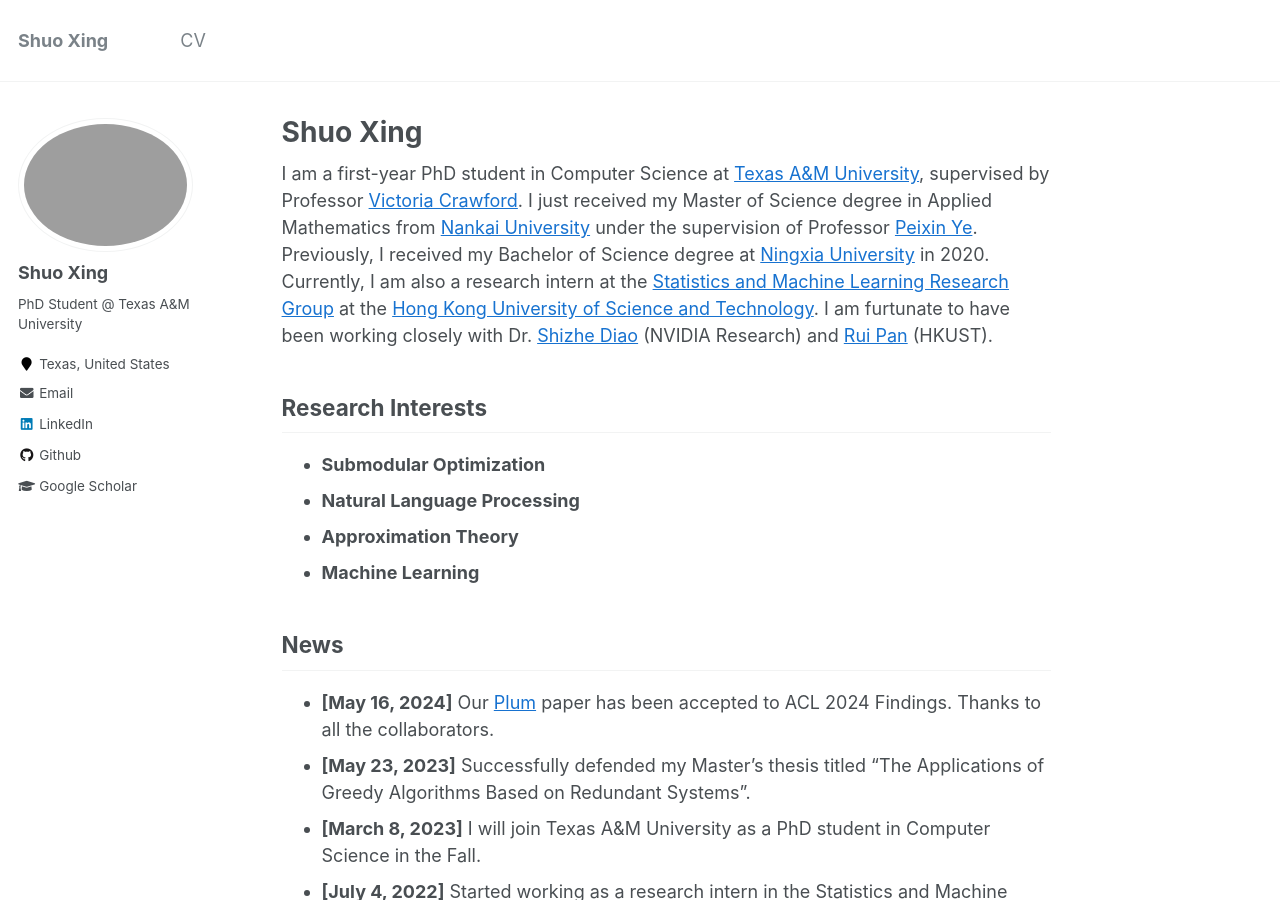
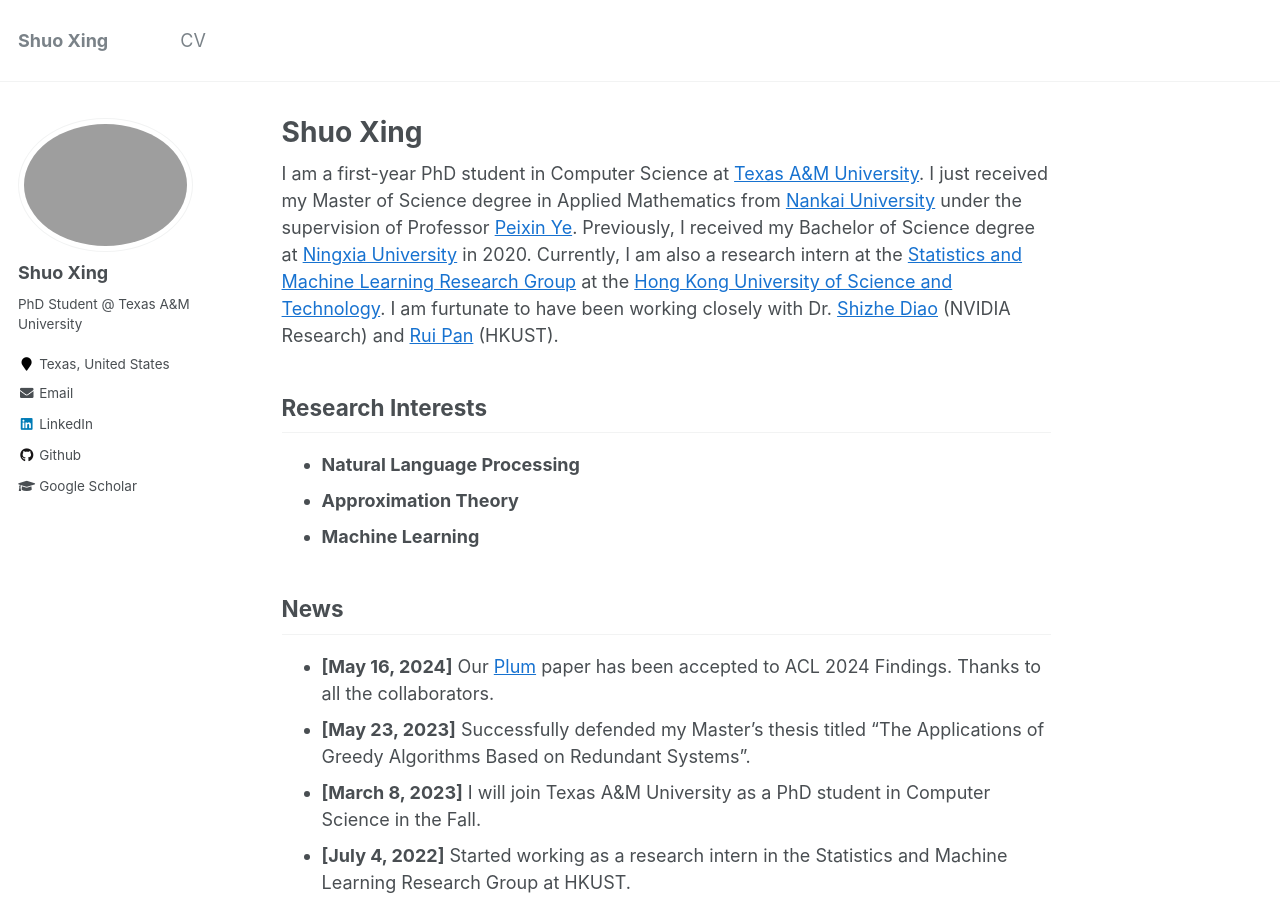
Before and after one commit to ShuoXing98/shuoxing98.github.io, a Jekyll site: the page built from _pages/about.md, in a window 1280 px wide and 900 px high. Built offline with Jekyll 4.4.1, drawn with Linux system fonts in a browser that asks for light colours; formulas are drawn with MathJax 3; comment, search, counter and statistics services are not loaded.

Commit message:
updated about

```diff
--- a/_pages/about.md
+++ b/_pages/about.md
@@ -7,7 +7,7 @@
   - /about/
   - /about.html
 ---
-I am a first-year PhD student in Computer Science at [Texas A&M University](https://www.tamu.edu/), supervised by Professor [Victoria Crawford](https://engineering.tamu.edu/cse/profiles/crawford-victoria.html). I just received my Master of Science degree in Applied Mathematics from [Nankai University](https://en.nankai.edu.cn/) under the supervision of Professor [Peixin Ye](http://en.math.nankai.edu.cn/2015/1112/c4059a32170/page.htm). Previously, I received my Bachelor of Science degree at [Ningxia University](http://www.nxu.edu.cn/) in 2020. Currently, I am also a research intern at the [Statistics and Machine Learning Research Group](https://statml.hkust.edu.hk/) at the [Hong Kong University of Science and Technology](https://hkust.edu.hk/). I am furtunate to have been working closely with Dr. [Shizhe Diao](https://shizhediao.github.io/) (NVIDIA Research) and [Rui Pan](https://github.com/research4pan) (HKUST).
+I am a first-year PhD student in Computer Science at [Texas A&M University](https://www.tamu.edu/). I just received my Master of Science degree in Applied Mathematics from [Nankai University](https://en.nankai.edu.cn/) under the supervision of Professor [Peixin Ye](http://en.math.nankai.edu.cn/2015/1112/c4059a32170/page.htm). Previously, I received my Bachelor of Science degree at [Ningxia University](http://www.nxu.edu.cn/) in 2020. Currently, I am also a research intern at the [Statistics and Machine Learning Research Group](https://statml.hkust.edu.hk/) at the [Hong Kong University of Science and Technology](https://hkust.edu.hk/). I am furtunate to have been working closely with Dr. [Shizhe Diao](https://shizhediao.github.io/) (NVIDIA Research) and [Rui Pan](https://github.com/research4pan) (HKUST).
 
 <!-- BTW, thanks for the photo taken by my best friend **Lin Feng**! -->
 
@@ -16,7 +16,7 @@
 
 ## Research Interests
 
-* **Submodular Optimization**
+<!-- * **Submodular Optimization** -->
 * **Natural Language Processing**
 * **Approximation Theory**
 * **Machine Learning**
```
